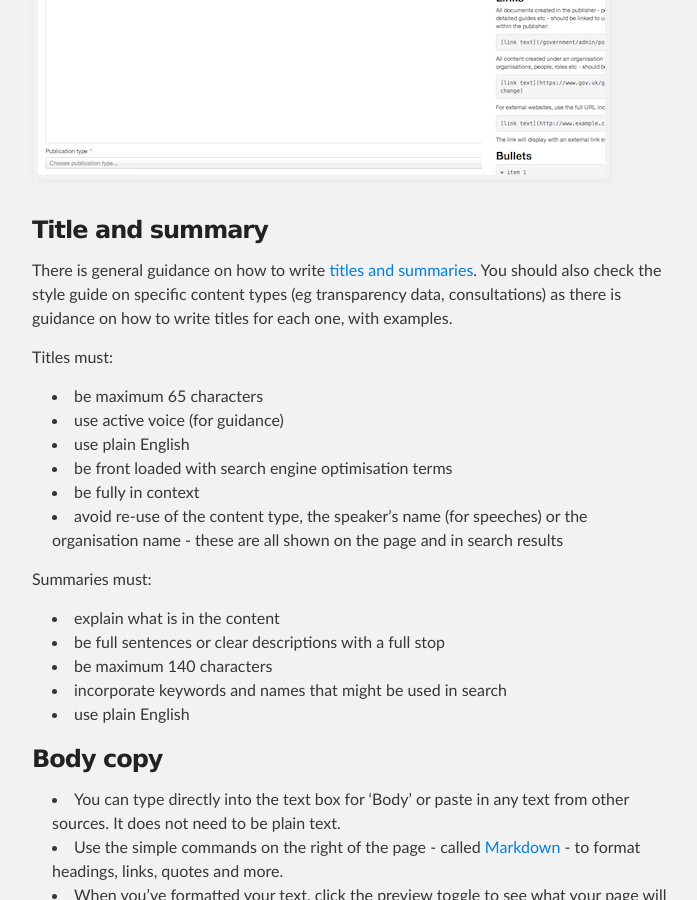
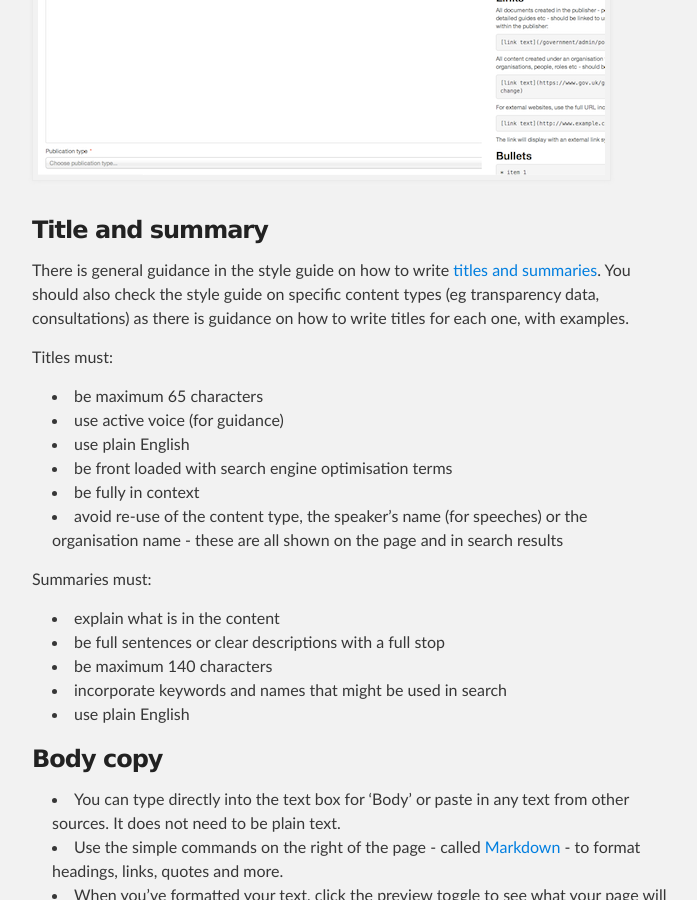
Before and after one commit to alphagov/inside-government-admin-guide, a Jekyll site: the page built from creating-documents/create-a-new-doc.md, in a window 1280 px wide and 900 px high, scrolled down 1436 px. Shown: the whole window, without its empty margins (288-985 px from the left). Built offline with Jekyll 4.4.1, drawn with Linux system fonts in a browser that asks for light colours.

Commit message:
Update create-a-new-doc.md

```diff
--- a/creating-documents/create-a-new-doc.md
+++ b/creating-documents/create-a-new-doc.md
@@ -27,7 +27,7 @@
 
 ### Title and summary
 
-There is general guidance on how to write [titles and summaries](https://www.gov.uk/designprinciples/detailedguides#detailed-guides). You should also check the style guide on specific content types (eg transparency data, consultations) as there is guidance on how to write titles for each one, with examples.
+There is general guidance in the style guide on how to write [titles and summaries](https://www.gov.uk/designprinciples/detailedguides#detailed-guides). You should also check the style guide on specific content types (eg transparency data, consultations) as there is guidance on how to write titles for each one, with examples.
 
 Titles must:
 
```
